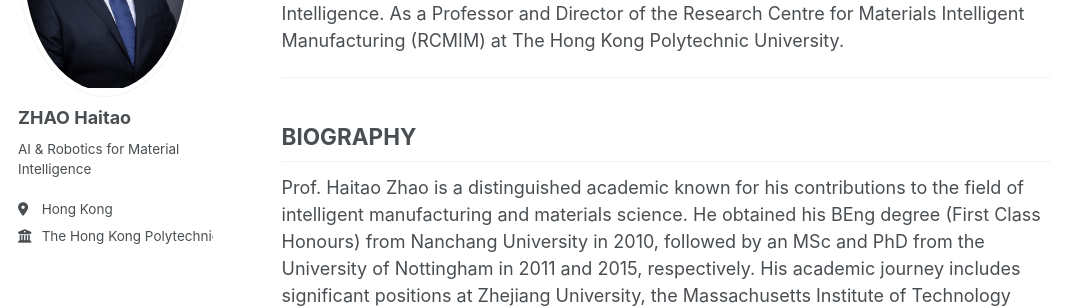
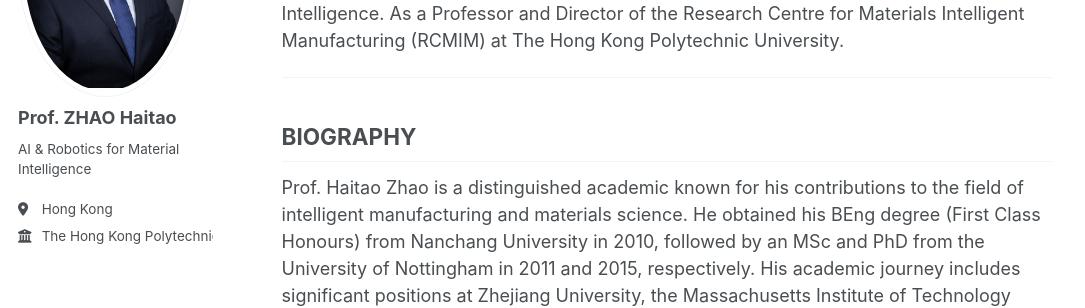
Before and after one commit to HaitaoZhao-PolyU/HaitaoZhao-PolyU.github.io, a Jekyll site: the page built from _pages/about.md, in a window 1280 px wide. Shown: the part 264-572 px from the top of the page, without its empty margins (0-1085 px from the left). Built offline with Jekyll 4.4.1, drawn with Linux system fonts in a browser that asks for light colours; part of the change alters nothing that is shown.

Commit message:
Update _config.yml

```diff
--- a/_config.yml
+++ b/_config.yml
@@ -23,13 +23,13 @@ repository               : "haitaozhao-polyu/haitaozhao-polyu.github.io"
 author:
   # Biographic information
   avatar           : "ZHAO_Haitao.jpg"
-  name             : "ZHAO Haitao"
+  name             : "Prof. ZHAO Haitao"
   pronouns         : # example: "she/her"
   bio              : "AI & Robotics for Material Intelligence"
   location         : "Hong Kong"
   employer         : "The Hong Kong Polytechnic University"
   uri              : # URL
-  hai-tao.zhao@polyu.edu.hk            : "hai-tao.zhao@polyu.edu.hk"
+  Email            : "hai-tao.zhao@polyu.edu.hk"
 
   # Academic websites
   academia         : # URL
```
